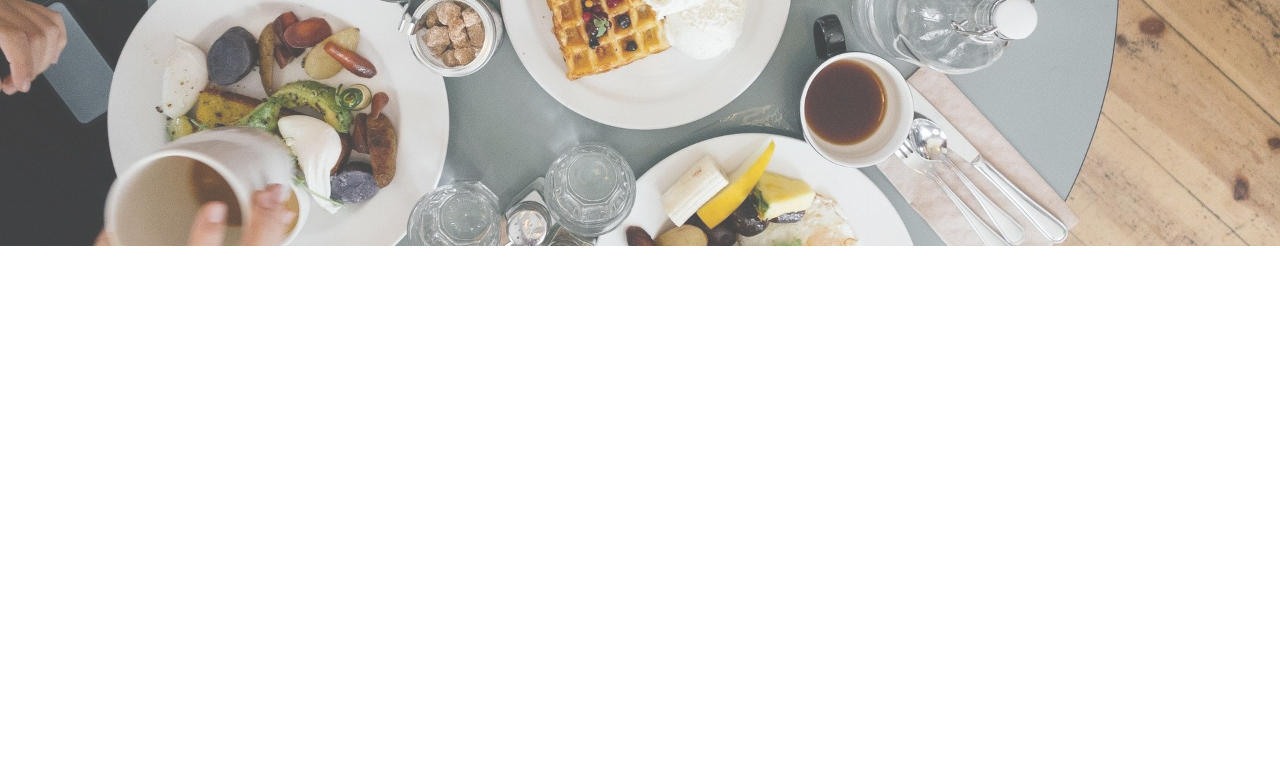
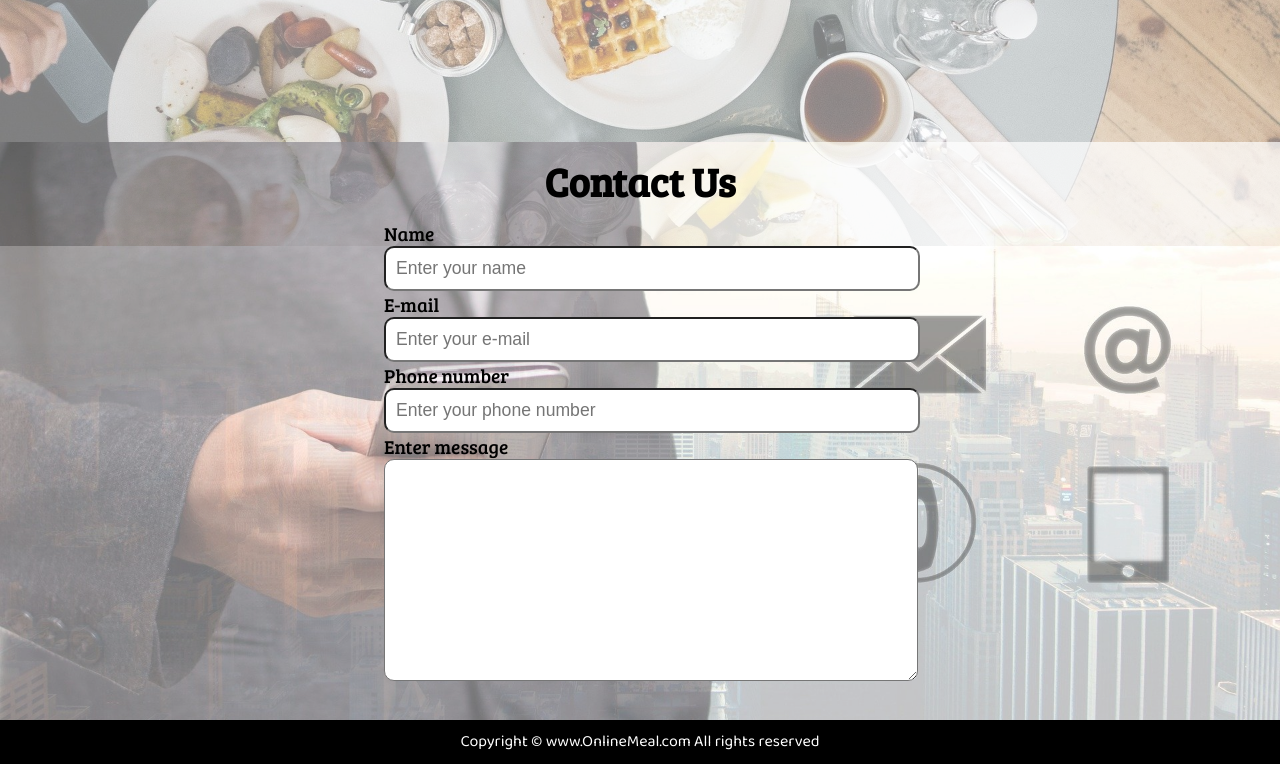
Before and after one commit to nairashwin/Food-Delivery, a plain HTML site: page html/index.html in a window 1280 px wide. Shown: the part 1570-2334 px from the top of the page. Before the commit the page ends 1816 px from the top, so only its background shows below. Drawn offline with Linux system fonts and the light colour scheme.

Commit message:
Added rudimentary contact us section for the website

```diff
--- a/css/style.css
+++ b/css/style.css
@@ -115,14 +115,15 @@
     margin: 34px;
     display: flex;
     align-items: center;
+    justify-content: space-evenly;
 }
 
 #services .box {
     border: 2px solid brown;
     border-radius: 15px;
     margin: 30px;
-    padding: 12px 23px;
-    background-color: rgb(248, 228, 228);
+    padding: 12px 20px;
+    background-color: rgb(240, 221, 221);
 }
 
 #services .box img {
@@ -141,15 +142,15 @@
 #client-section {
     height: 400px;
 }
-#client-section::before{
+
+#client-section::before {
     content: "";
     position: absolute;
     background: url('/images/background_images/bg1.jpg') no-repeat center center/cover;
     width: 100%;
     height: 63%;
     z-index: -1;
-    opacity: 0.75;
-
+    opacity: 0.5;
 }
 
 #clients {
@@ -163,8 +164,51 @@
     height: 164px;
 }
 
-.client-item {
-    /* padding: 10px 54px; */
+/* .client-item {
+} */
+
+/* Contact Section  */
+
+#contact {
+    position: relative;
+}
+
+#contact::before {
+    content: "";
+    position: absolute;
+    width: 100%;
+    height: 100%;
+    z-index: -1;
+    opacity: 0.7;
+    background: url('/images/contact images/contact-us.jpg') no-repeat center center/cover;
+}
+#contact-box{
+    display: flex;
+    justify-content: center;
+    align-items: center;
+    padding-bottom: 35px;
+    /* border: 2px solid red; */
+}
+#contact-box form{
+    width: 40%;
+}
+#contact-box label{
+    font-size: 1.2rem;
+    font-family: 'Bree Serif', serif;
+}
+
+#contact-box input, #contact-box textarea {
+    width: 100%;
+    padding: 10px;
+    border-radius: 10px;
+    font-size: 1.1rem;
+}
+
+footer {
+    background: black;
+    color: white;
+    padding: 9px 20px;
+    font-family: 'Baloo Bhai 2', cursive;
 }
 
 /* Utility classes  */
--- a/html/index.html
+++ b/html/index.html
@@ -70,6 +70,35 @@
             </div>
         </div>
     </section>
+
+    <section id="contact">
+        <h1 class="h-primary center">Contact Us</h1>
+        <div id="contact-box">
+            <form action="">
+                <div class="form-group">
+                    <label for="name">Name</label>
+                    <input type="text" name="text" id="name" placeholder="Enter your name">
+                </div>
+                <div class="form-group">
+                    <label for="email">E-mail</label>
+                    <input type="email" name="email" id="email" placeholder="Enter your e-mail">
+                </div>
+                <div class="form-group">
+                    <label for="phone">Phone number</label>
+                    <input type="phone" name="phone" id="phone" placeholder="Enter your phone number">
+                </div>
+                <div class="form-group">
+                    <label for="message">Enter message</label>
+                    <textarea name="message" id="message" cols="30" rows="10"></textarea>
+                </div>
+            </form>
+        </div>
+    </section>
+    <footer>
+        <div class="center">
+            Copyright &copy; www.OnlineMeal.com All rights reserved
+        </div>
+    </footer>
 </body>
 
 </html>
```
Also changed, not shown: images/contact images/contact-us.jpg (added).
